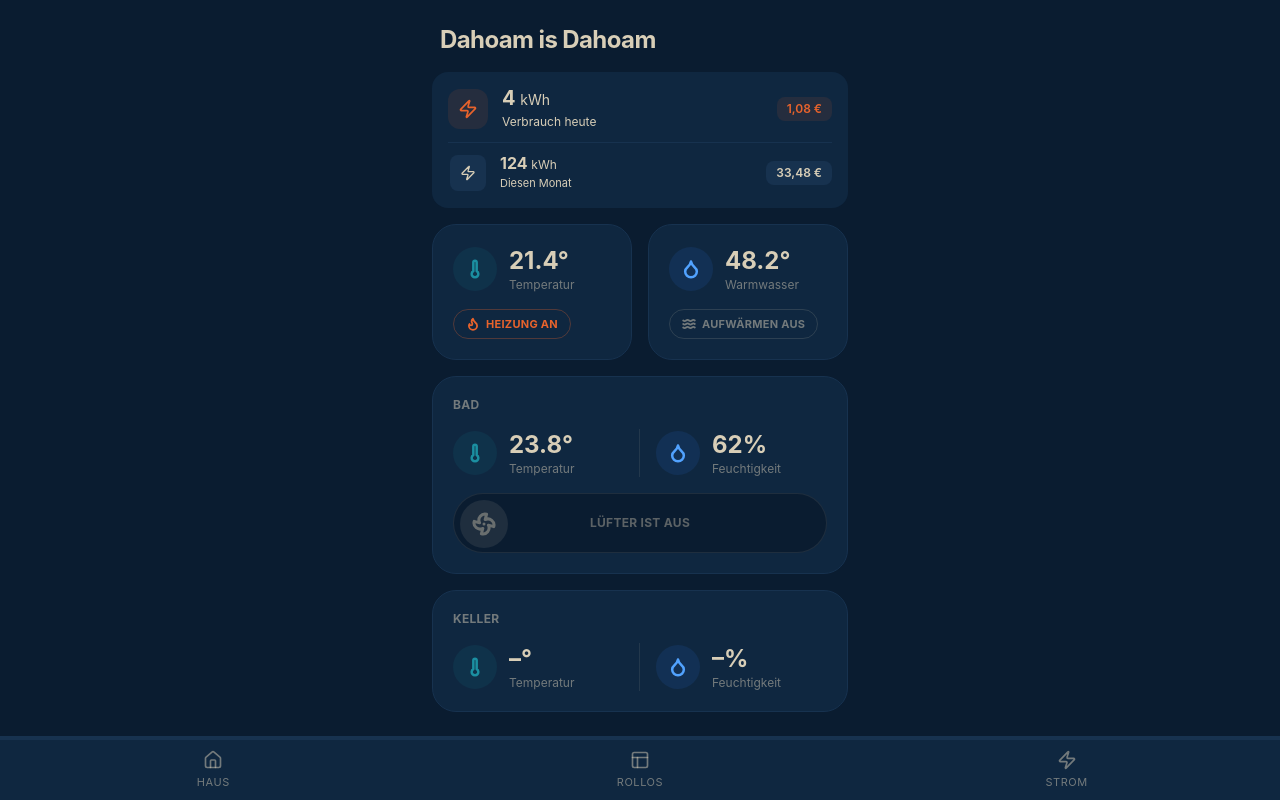
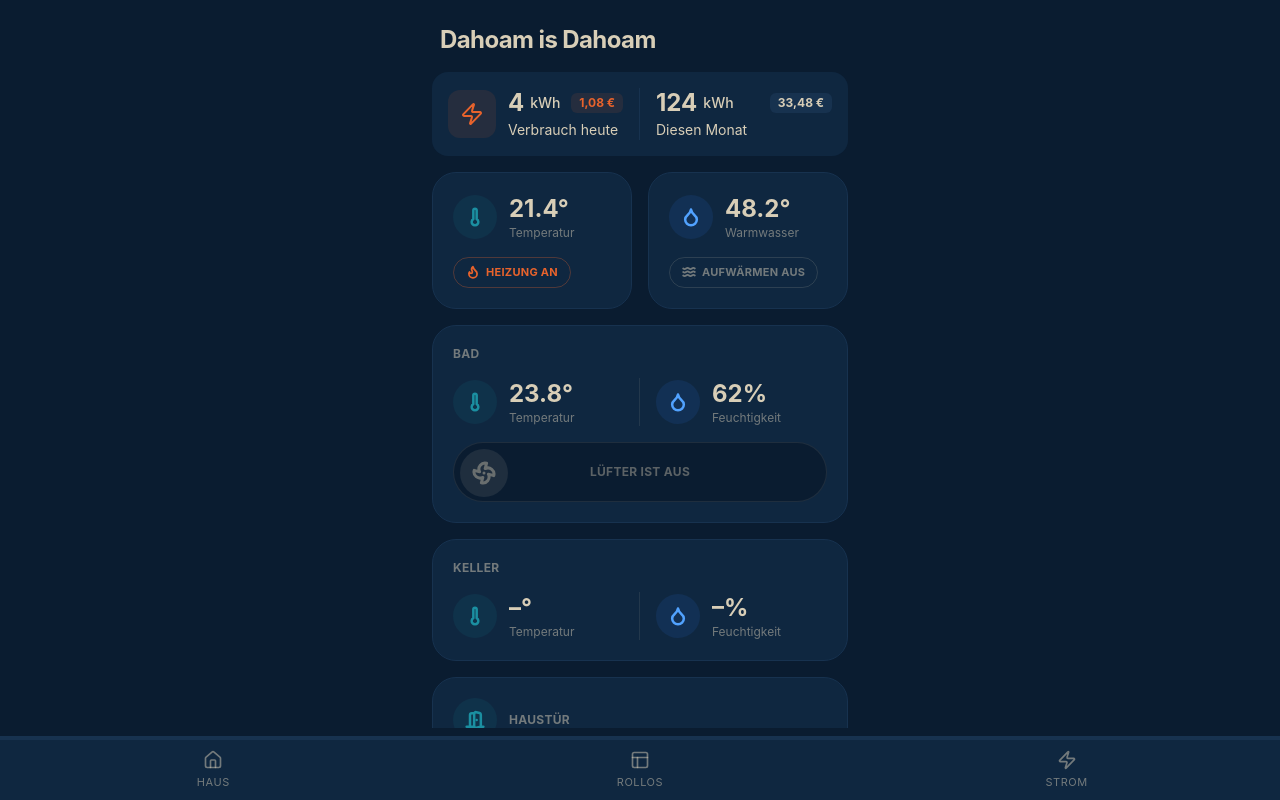
Before and after one commit to reitsoft/shutter3000, a SvelteKit app: page /dashboard in a window 1280 px wide. Built offline with nearby package versions, Linux system fonts and the light colour scheme.

Commit message:
bessere Stromverbrauch Card

```diff
--- a/src/routes/dashboard/+page.svelte
+++ b/src/routes/dashboard/+page.svelte
@@ -154,45 +154,37 @@
 
     <main class="w-full max-w-md flex-1 self-center overflow-y-auto px-4 pb-4">
         <div class="flex flex-col gap-4">
-            <!-- Stromverbrauch -->
-<div class="flex flex-col gap-3 rounded-2xl bg-navy-900 p-4">
-    <!-- Heute -->
-    <div class="flex items-center justify-between gap-4">
-        <div class="flex items-center gap-3.5">
-            <div class="flex h-10 w-10 shrink-0 items-center justify-center rounded-xl bg-orange-500/10">
-                <Zap class="h-5 w-5 text-orange-500" />
+           <!-- Stromverbrauch -->
+<div class="grid grid-cols-2 divide-x divide-navy-800 rounded-2xl bg-navy-900 p-4">
+    <!-- Verbrauch heute -->
+    <div class="flex items-center gap-3 pr-4">
+        <div class="flex h-12 w-12 shrink-0 items-center justify-center rounded-xl bg-orange-500/10">
+            <Zap class="h-6 w-6 text-orange-500" />
+        </div>
+        <div class="flex min-w-0 flex-1 flex-col justify-center">
+            <div class="flex items-center gap-1.5">
+                <span class="text-2xl font-bold leading-tight text-cream-100">{strom.kwhHeute}</span>
+                <span class="text-sm font-medium text-cream-200">kWh</span>
+                <span class="ml-auto rounded-md bg-orange-500/10 px-2 py-0.5 text-xs font-bold text-orange-500">
+                    {strom.kostenHeute} €
+                </span>
             </div>
-            <div>
-                <div class="text-xl font-bold text-cream-100 leading-none">
-                    {strom.kwhHeute} <span class="text-sm font-normal text-cream-200">kWh</span>
-                </div>
-                <div class="mt-1 text-xs text-cream-200">Verbrauch heute</div>
-            </div>
+            <span class="mt-0.5 text-sm text-cream-200 truncate">Verbrauch heute</span>
         </div>
-        <span class="rounded-lg bg-orange-500/10 px-2.5 py-1 text-xs font-semibold text-orange-500">
-            {strom.kostenHeute} €
-        </span>
     </div>
 
-    <!-- Trennlinie -->
-    <div class="h-px w-full bg-navy-800"></div>
-
     <!-- Diesen Monat -->
-    <div class="flex items-center justify-between gap-4">
-        <div class="flex items-center gap-3.5 pl-0.5">
-            <div class="flex h-9 w-9 shrink-0 items-center justify-center rounded-lg bg-navy-800">
-                <Zap class="h-4 w-4 text-cream-200" />
+    <div class="flex items-center pl-4">
+        <div class="flex min-w-0 flex-1 flex-col justify-center">
+            <div class="flex items-center gap-1.5">
+                <span class="text-2xl font-bold leading-tight text-cream-100">{strom.kwhMonat}</span>
+                <span class="text-sm font-medium text-cream-200">kWh</span>
+                <span class="ml-auto rounded-md bg-navy-800 px-2 py-0.5 text-xs font-bold text-cream-100">
+                    {strom.kostenMonat} €
+                </span>
             </div>
-            <div>
-                <div class="text-base font-bold text-cream-100 leading-none">
-                    {strom.kwhMonat} <span class="text-xs font-normal text-cream-200">kWh</span>
-                </div>
-                <div class="mt-0.5 text-[11px] text-cream-200">Diesen Monat</div>
-            </div>
+            <span class="mt-0.5 text-sm text-cream-200 truncate">Diesen Monat</span>
         </div>
-        <span class="rounded-lg bg-navy-800 px-2.5 py-1 text-xs font-semibold text-cream-100">
-            {strom.kostenMonat} €
-        </span>
     </div>
 </div>
 
```
